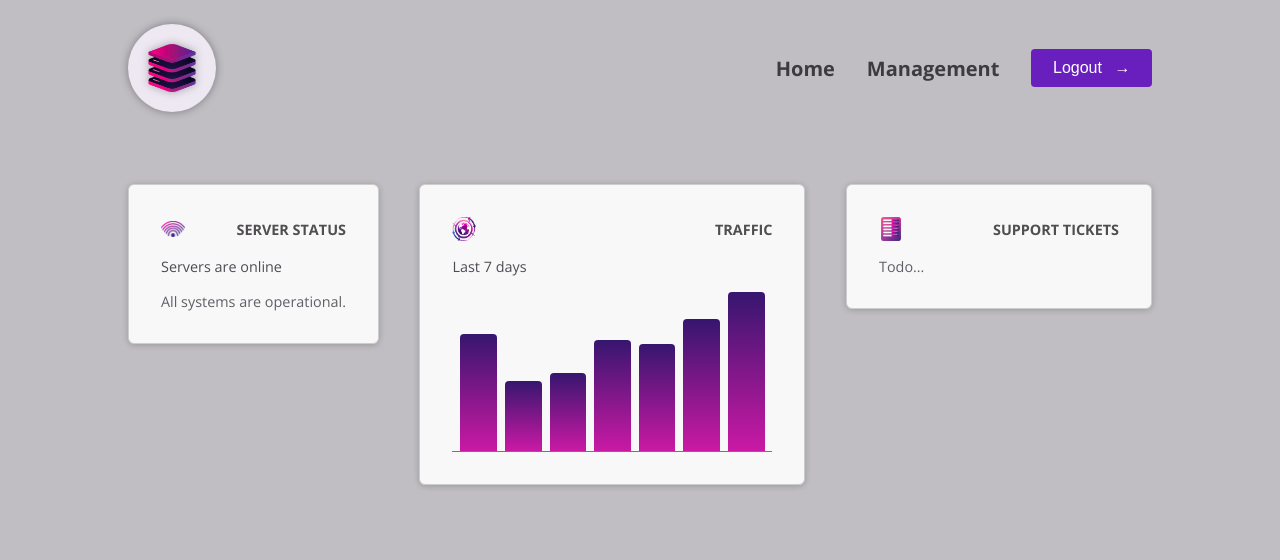
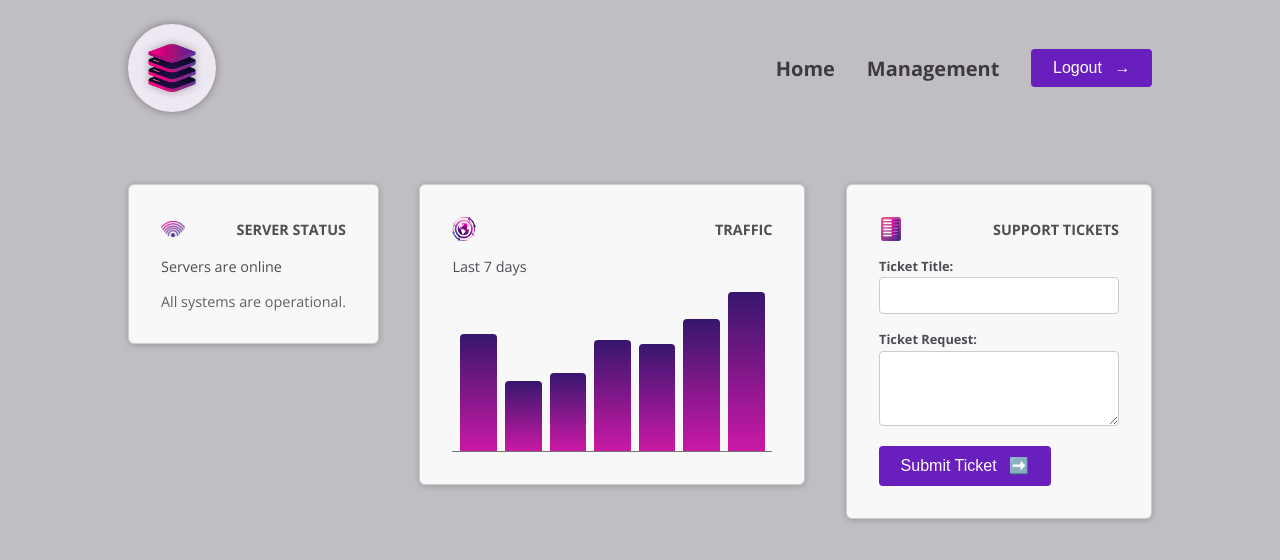
Before and after one commit to ramkumar-ark/CmpDeepDive, an Angular app: page / in a window 1280 px wide. Shown: the top 560 px of the page. Built offline with nearby package versions, Linux system fonts and the light colour scheme.

Commit message:
created new-ticket component

```diff
--- /dev/null
+++ b/src/app/dashboard/tickets/new-ticket/new-ticket.component.html
@@ -0,0 +1,21 @@
+<form>
+  <p>
+    <label for="ticketTitle">Ticket Title:</label>
+    <input type="text" id="ticketTitle" name="ticketTitle" required />
+  </p>
+  <p>
+    <label for="ticketRequest">Ticket Request:</label>
+    <textarea
+      id="ticketRequest"
+      name="ticketRequest"
+      rows="3"
+      required
+    ></textarea>
+  </p>
+  <p>
+    <button type="submit" app-button>
+      Submit Ticket
+      <span ngProjectAs="icon">➡️</span>
+    </button>
+  </p>
+</form>
--- a/src/app/dashboard/tickets/tickets.component.html
+++ b/src/app/dashboard/tickets/tickets.component.html
@@ -1,3 +1,3 @@
-<div id="status">
-  <p>Todo...</p>
+<div id="new-ticket">
+  <app-new-ticket />
 </div>
```
Also changed, not shown: src/app/dashboard/tickets/new-ticket/new-ticket.component.ts (added, +11 -0 lines), src/app/dashboard/tickets/tickets.component.ts (+4 -5 lines), src/app/dashboard/tickets/new-ticket/new-ticket.component.css (added).
